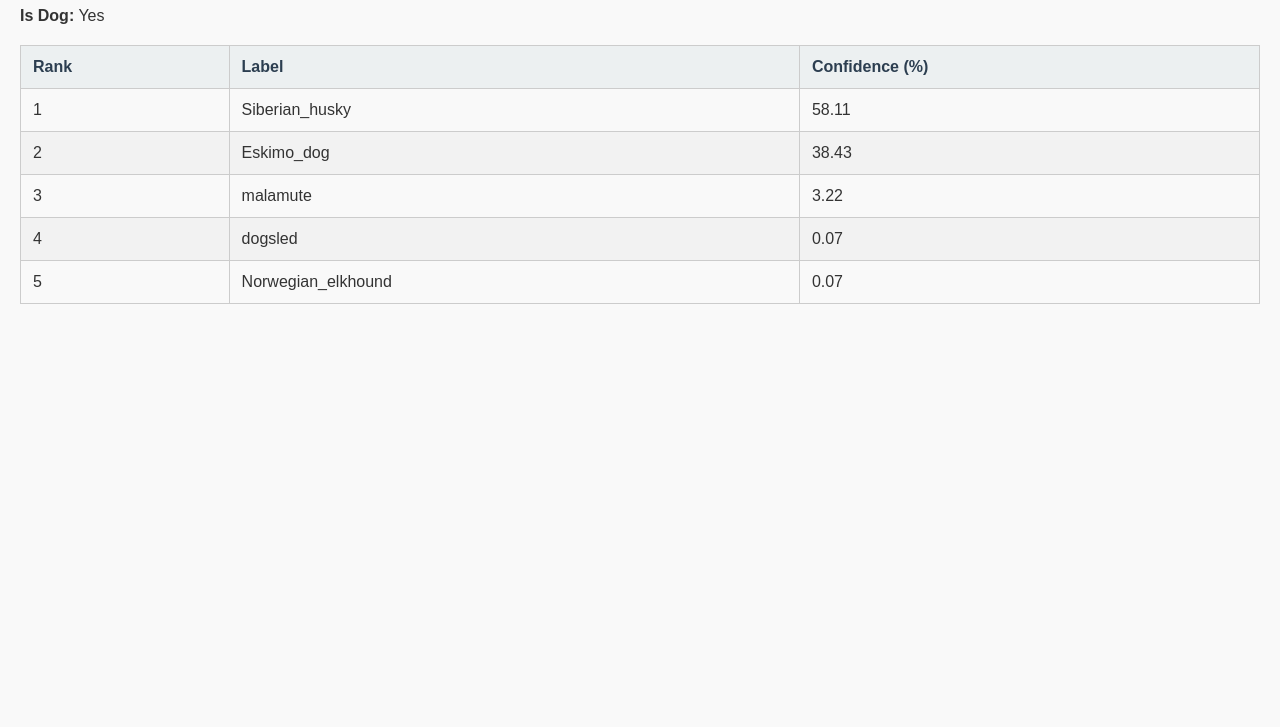
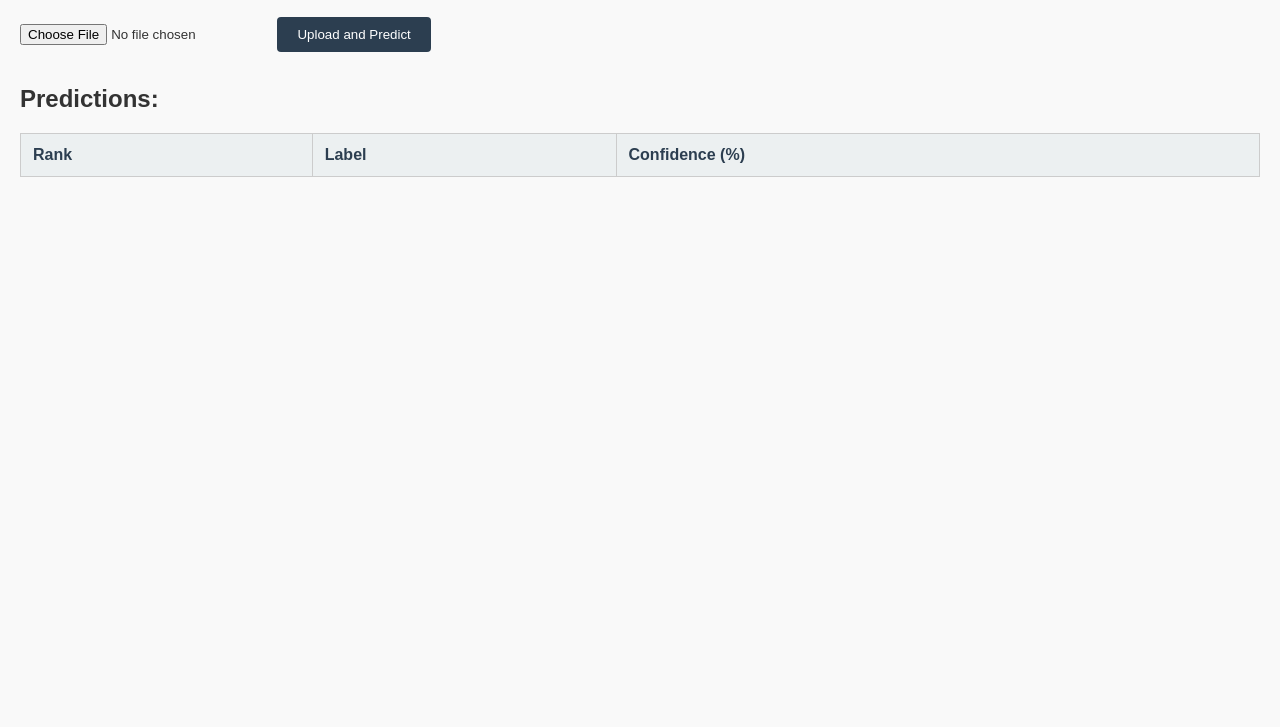
Before and after one commit to Shijin880/dogs-, a plain HTML site: page index.html in a window 1280 px wide. Shown: the part 73-800 px from the top of the page. Drawn offline with Linux system fonts and the light colour scheme.

Commit message:
Update index.html

```diff
--- a/index.html
+++ b/index.html
@@ -3,7 +3,7 @@
 <head>
     <meta charset="UTF-8" />
     <meta name="viewport" content="width=device-width, initial-scale=1.0" />
-    <title>Predictions</title>
+    <title>Image Classifier</title>
     <style>
         body {
             font-family: Arial, sans-serif;
@@ -13,6 +13,17 @@
         }
         h1 {
             color: #2c3e50;
+        }
+        input[type="file"] {
+            margin-bottom: 20px;
+        }
+        img {
+            max-width: 100%;
+            height: auto;
+            margin-top: 10px;
+            border: 1px solid #ddd;
+            padding: 5px;
+            border-radius: 4px;
         }
         table {
             width: 100%;
@@ -31,14 +42,32 @@
         tr:nth-child(even) {
             background-color: #f2f2f2;
         }
+        button {
+            padding: 10px 20px;
+            background-color: #2c3e50;
+            color: #fff;
+            border: none;
+            border-radius: 4px;
+            cursor: pointer;
+            margin-top: 10px;
+        }
+        button:hover {
+            background-color: #34495e;
+        }
     </style>
 </head>
 <body>
 
-    <h1>Predictions</h1>
-    <p><strong>Is Dog:</strong> Yes</p>
+    <h1>Image Classifier</h1>
 
-    <table>
+    <input type="file" id="fileInput" accept="image/*" />
+    <button onclick="uploadImage()">Upload and Predict</button>
+
+    <img id="previewImage" style="display:none;" />
+
+    <h2>Predictions:</h2>
+    <p id="isDog"></p>
+    <table id="predictionsTable">
         <thead>
             <tr>
                 <th>Rank</th>
@@ -46,34 +75,65 @@
                 <th>Confidence (%)</th>
             </tr>
         </thead>
-        <tbody>
-            <tr>
-                <td>1</td>
-                <td>Siberian_husky</td>
-                <td>58.11</td>
-            </tr>
-            <tr>
-                <td>2</td>
-                <td>Eskimo_dog</td>
-                <td>38.43</td>
-            </tr>
-            <tr>
-                <td>3</td>
-                <td>malamute</td>
-                <td>3.22</td>
-            </tr>
-            <tr>
-                <td>4</td>
-                <td>dogsled</td>
-                <td>0.07</td>
-            </tr>
-            <tr>
-                <td>5</td>
-                <td>Norwegian_elkhound</td>
-                <td>0.07</td>
-            </tr>
-        </tbody>
+        <tbody></tbody>
     </table>
+
+    <script>
+        async function uploadImage() {
+            const fileInput = document.getElementById('fileInput');
+            const file = fileInput.files[0];
+
+            if (!file) {
+                alert('Please select an image!');
+                return;
+            }
+
+            // Preview the image
+            const reader = new FileReader();
+            reader.onload = function (e) {
+                const img = document.getElementById('previewImage');
+                img.src = e.target.result;
+                img.style.display = 'block';
+            };
+            reader.readAsDataURL(file);
+
+            const formData = new FormData();
+            formData.append('file', file);
+
+            try {
+                const response = await fetch('/predict', {
+                    method: 'POST',
+                    body: formData,
+                });
+
+                if (!response.ok) {
+                    throw new Error('Failed to get predictions');
+                }
+
+                const data = await response.json();
+
+                // Display whether it's a dog
+                document.getElementById('isDog').textContent = `Is Dog: ${data.is_dog ? 'Yes' : 'No'}`;
+
+                // Display top predictions
+                const tableBody = document.querySelector('#predictionsTable tbody');
+                tableBody.innerHTML = '';
+                data.top_predictions.forEach(prediction => {
+                    const row = `
+                        <tr>
+                            <td>${prediction.rank}</td>
+                            <td>${prediction.label}</td>
+                            <td>${prediction.confidence}</td>
+                        </tr>
+                    `;
+                    tableBody.innerHTML += row;
+                });
+            } catch (error) {
+                console.error('Error:', error);
+                alert('Failed to predict. Please try again.');
+            }
+        }
+    </script>
 
 </body>
 </html>
```
